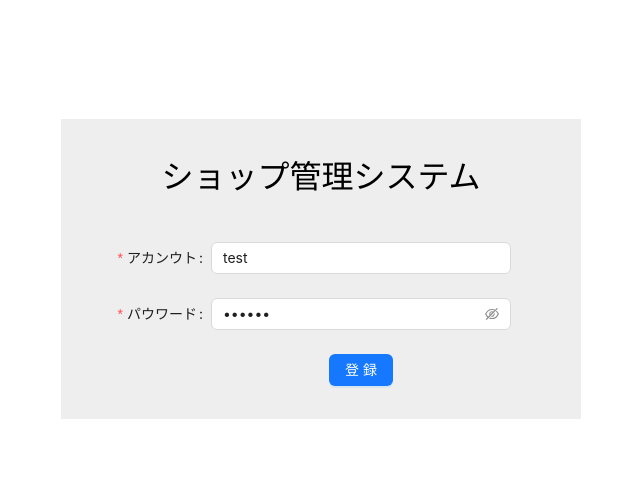
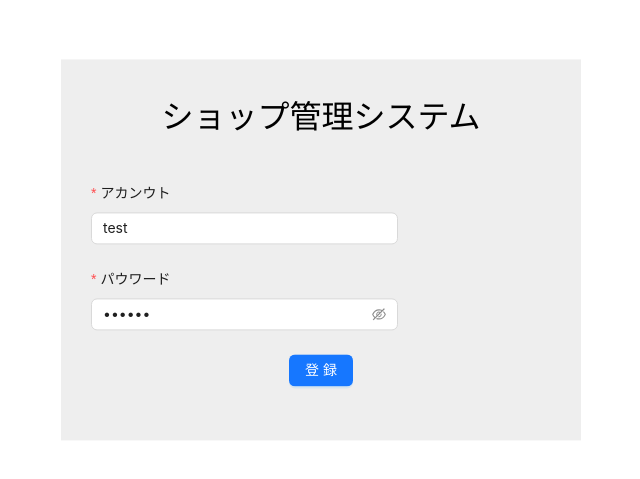
Before and after one commit to EKIKOUKA/React_shop_manage__nodejs, a React (Vite) app: page /#/login in a window 1280 px wide. Shown: the part 131-610 px from the top of the page, without its empty margins (319-959 px from the left). Built offline with nearby package versions, Linux system fonts and the light colour scheme.

Commit message:
ログインページを携帯の画面に相応しい調整

```diff
--- a/src/index.scss
+++ b/src/index.scss
@@ -5,32 +5,43 @@
 
 .login-container {
     text-align: center;
-    width: 520px;
+    max-width: 520px;
+    width: 90vw;
     background-color: #eee;
     position: absolute;
-    top: 50%;
-    transform: translate(-50%, -50%);
-    bottom: 0;
+    transform: translate(-50%, 50%);
     left: 50%;
-    height: 300px;
     padding-top: 40px;
 
     .login-form {
-        padding: 30px 70px 30px 0;
+        padding: 30px;
+
+        .signin-btn > div > div {
+            margin: 0 auto;
+        }
     }
 }
 
 
 .totp-code-container {
-    width: 350px;
+    max-width: 350px;
+    width: 90vw;
     margin: 0 auto;
     border-radius: 8px;
     border: 1px solid #d5d9d9;
     padding: 14px 18px;
-    transform: translateY(89.64px);
+    transform: translateY(50%);
 
     .p {
         font-size: 14px;
+    }
+
+    .login-form {
+        text-align: center;
+
+        .submit-btn > div > div {
+            margin: 0 auto;
+        }
     }
 
     :where(.css-dev-only-do-not-override-mc1tut).ant-col-8 {
--- a/src/pages/Login.tsx
+++ b/src/pages/Login.tsx
@@ -58,6 +58,7 @@ const Login = () => {
                 <Form
                     className={"login-form"}
                     name="basic"
+                    layout="vertical"
                     labelCol={{ span: 8 }}
                     wrapperCol={{ span: 16 }}
                     initialValues={{
@@ -83,7 +84,7 @@ const Login = () => {
                     >
                         <Input.Password placeholder="パウワード" />
                     </Form.Item>
-                    <Form.Item label={null}>
+                    <Form.Item className={"signin-btn"} label={null}>
                         <Button type="primary" htmlType="submit">
                             登録
                         </Button>
--- a/src/pages/TOTP_Secure.tsx
+++ b/src/pages/TOTP_Secure.tsx
@@ -8,7 +8,7 @@ const TOTP_Secure = () => {
     const navigate = useNavigate();
     const [messageApi, contextHolder] = message.useMessage();
 
-    const onFinish = (values: { token: string }) => {
+    const onFinish = (values: { code: string }) => {
         console.log('Success:', values);
         let userId = JSON.parse(localStorage.getItem("userInfo")!)?.userId || null
         // fetch(`http://133.242.132.37/shop_sample/api/generate-secret?userId=${userId}`, {
@@ -74,7 +74,7 @@ const TOTP_Secure = () => {
                     >
                         <Input type="tel" autoComplete="on" name="otpCode" placeholder="ワンタイムパスワード" />
                     </Form.Item>
-                    <Form.Item label={null}>
+                    <Form.Item className={"submit-btn"} label={null}>
                         <Button type="primary" htmlType="submit">ログイン</Button>
                     </Form.Item>
                 </Form>
```
